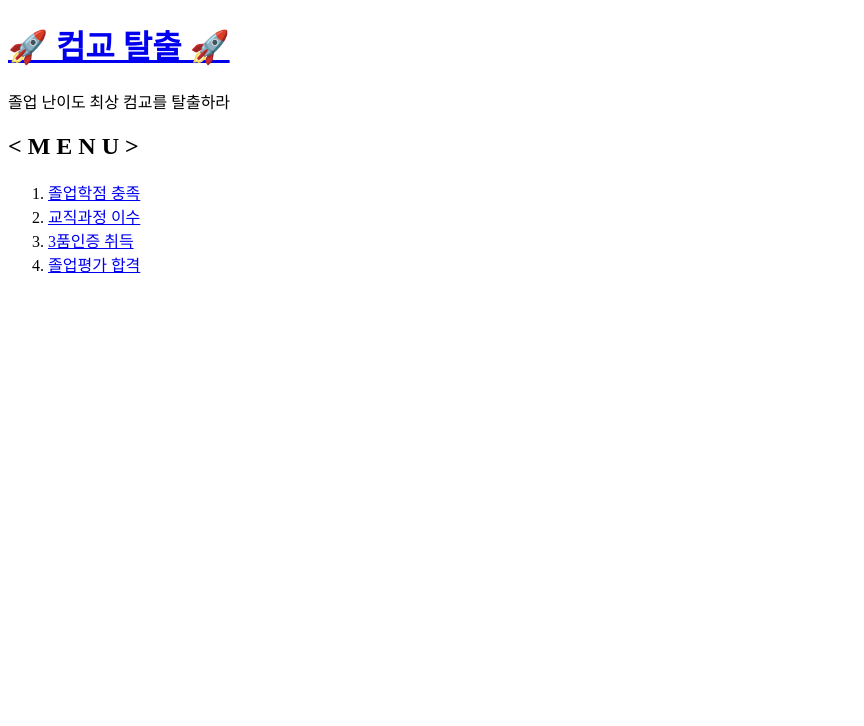
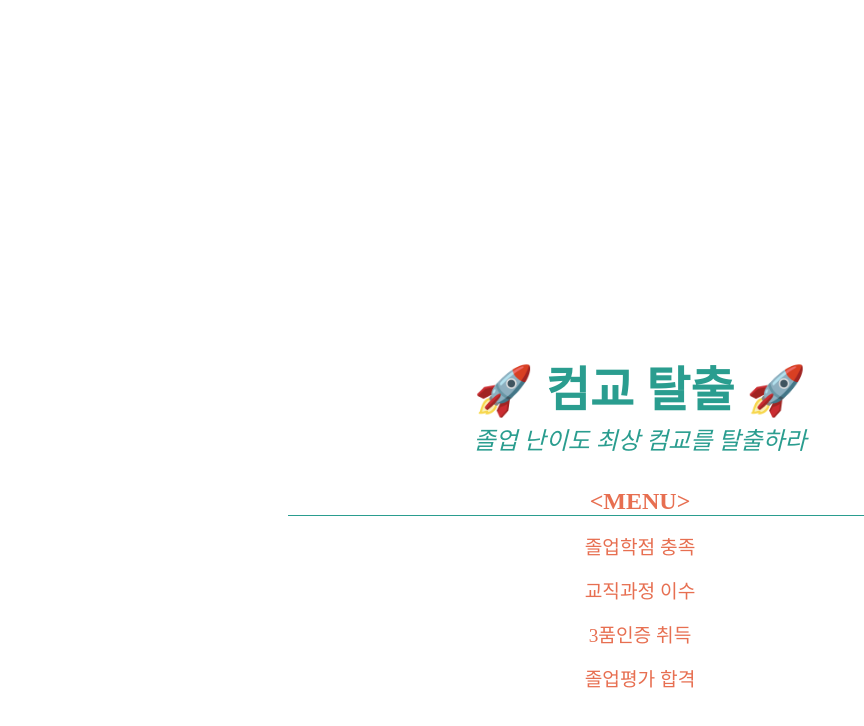
Before and after one commit to yesjuhee/escape-comedu, a plain HTML site: page index.html in a window 1280 px wide. Shown: the whole page, without its empty margins (0-864 px from the left). Drawn offline with Linux system fonts and the light colour scheme.

Commit message:
메인 페이지 css 적용

```diff
--- a/homestyle.css
+++ b/homestyle.css
@@ -12,3 +12,48 @@ a {
 h1{
     font-size : 4em;
 } */
+body {
+    display:grid;
+    grid-template-rows:2fr 1fr;
+    margin: auto 0;
+}
+a {
+    color : black;
+    text-decoration:none;
+}
+header {
+    text-align:center;
+    align-self:end;
+    margin-bottom: 1rem;
+}
+h1{
+    margin: 0;
+    font-size: 3rem;
+    font-weight: 600;
+}
+h1 a{
+    color: #2a9d8f;
+}
+header span{
+    font-size: 1.5rem;
+    font-weight:100;
+    font-style: italic;
+    color: #2a9d8f;
+}
+nav {
+    display:grid;
+    text-align: center;
+}
+h2{
+    margin: 1rem 18rem 1rem 18rem;
+    border-bottom: 1px solid #2a9d8f;
+    color:#e76f51;
+}
+.menu{
+    /* padding: 1em 0 1em 0; */
+    padding-bottom: 1.0rem;
+    font-size: 1.2rem;
+}
+.menu a{
+    color: #e76f51;
+}
--- a/index.html
+++ b/index.html
@@ -13,14 +13,12 @@
         <h1><a href="index.html">🚀 컴교 탈출 🚀</a></h1>
         <span>졸업 난이도 최상 컴교를 탈출하라</span>
     </header>
-    <h2>&lt; M E N U &gt;</h2>
     <nav>
-        <ol>
-            <li><a href="1-credit.html">졸업학점 충족</a></li>
-            <li><a href="2-teachingprofession.html">교직과정 이수</a></li>
-            <li><a href="3-threepum.html">3품인증 취득</a></li>
-            <li><a href="4-greduatetest.html">졸업평가 합격</a></li>
-        </ol>
+        <h2>&lt;MENU&gt;</h2>
+        <div class="menu"><a href="1-credit.html">졸업학점 충족</a></div>
+        <div class="menu"><a href="2-teachingprofession.html">교직과정 이수</a></div>
+        <div class="menu"><a href="3-threepum.html">3품인증 취득</a></div>
+        <div class="menu"><a href="4-greduatetest.html">졸업평가 합격</a></div>
     </nav>
 </body>
 </html>
```
